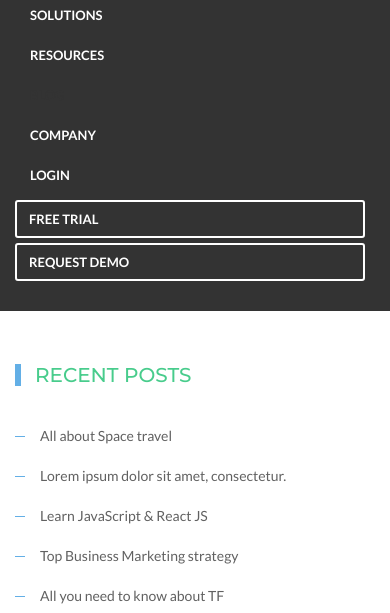
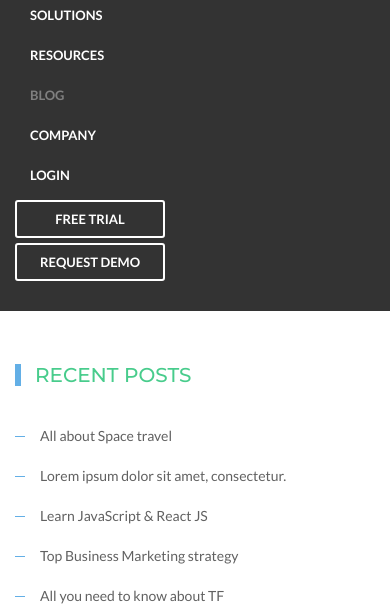
Before and after one commit to manolobevia/outlyer, a plain HTML site: page blog.html in a window 390 px wide. Both pictures are taken after a click on the button "Toggle navigation". Shown: the part 231-844 px from the top of the page. Drawn offline with Linux system fonts and the light colour scheme.

Commit message:
Fix active btw color in responsive menu

```diff
--- a/css/responsive.css
+++ b/css/responsive.css
@@ -77,6 +77,28 @@
     }
     .navbar-nav {
       padding-top: 0
+    }
+    header nav.navbar .navbar-morki ul.nav li a.active {
+      color: gray !important;
+    }
+    .main-nav-btn {
+      color: #fff;
+      display: inline-block !important;
+      padding: 7px 12px;
+      border: 2px solid #fff;
+      border-radius: 3px;
+      text-transform: uppercase;
+      font-weight: 700;
+      margin-top: 5px;
+      margin-right: 10px;
+      width: 150px;
+      text-align: center;
+
+      &:hover {
+        background: #333;
+        color: #fff;
+        border-color: #333;
+      }
     }
 }
 
```
